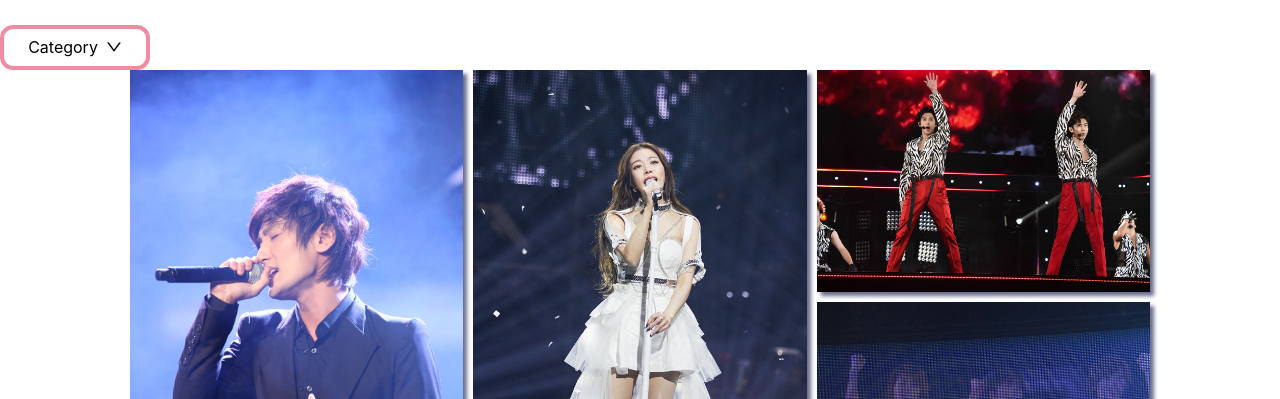
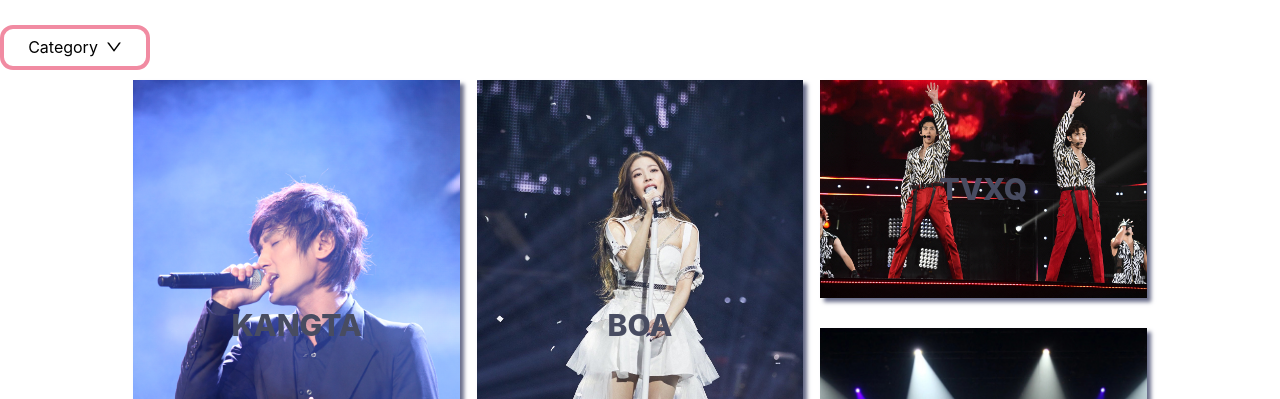
Before and after one commit to Hsieh-Lemon/smt-store, a React (Vite) app: page /artist in a window 1280 px wide. Shown: the part 296-695 px from the top of the page. Built offline with nearby package versions, Linux system fonts and the light colour scheme.

Commit message:
add artist hover

```diff
--- a/src/App.css
+++ b/src/App.css
@@ -85,21 +85,21 @@ body {
 .boss_img{
   display: flex;
   justify-content: center;
+  align-items: center;
   padding: 50px;
 }
 
-.boss_img h1{
-  position: relative;
-  right: 300px;
-  top: 150px;
-  color: #ffffff;
+.boss_img img{
+  width: 380px;
+  height: 400px;
+  object-fit: cover;
+  object-position: left;
 }
 
-
-
-
-
-
+.boss_img h1{
+  color: #000000;
+  margin: 25px;
+}
 
 
 /*
--- a/src/components/Gallery/gallery.module.css
+++ b/src/components/Gallery/gallery.module.css
@@ -1,20 +1,150 @@
 .gallery{
-   margin-bottom:130px ;
-    padding: 0 10px 0 10px;
+    margin-bottom:130px ;
+     padding: 0 10px 0 10px;
+ }
+
+ @media (min-width: 768px) {
+     .gallery {
+         padding: 0 130px 0 130px;
+     }
+   }
+
+
+
+.grid {
+	position: relative;
+	margin: 0 auto;
+
+	max-width: 1000px;
+	list-style: none;
+	text-align: center;
+}
+
+/* Common style */
+.grid figure {
+	position: relative;
+	float: left;
+	overflow: hidden;
+	margin: 10px 1%;
+	box-shadow: 4px 4px 4px #696D8A;
+	/*background: #3085a3;*/
+	text-align: center;
+	cursor: pointer;
+}
+
+.grid figure img {
+	position: relative;
+	display: block;
+	min-height: 100%;
+	max-width: 100%;
+	/*opacity: 0.8;*/
+}
+
+.grid figure figcaption {
+	padding: 2em;
+	color: #fff;
+	text-transform: uppercase;
+	font-size: 1.25em;
+	-webkit-backface-visibility: hidden;
+	backface-visibility: hidden;
+}
+
+.grid figure figcaption::before,
+.grid figure figcaption::after {
+	pointer-events: none;
+}
+
+.grid figure figcaption,
+.grid figure figcaption > a {
+	position: absolute;
+	top: 0;
+	left: 0;
+	width: 100%;
+	height: 100%;
+}
+
+/* Anchor will cover the whole item by default */
+/* For some effects it will show as a button */
+.grid figure figcaption > a {
+	z-index: 1000;
+	text-indent: 200%;
+	white-space: nowrap;
+	font-size: 0;
+	opacity: 0;
+}
+
+.grid figure h2 {
+	word-spacing: -0.15em;
+	font-weight: 300;
+}
+
+.grid figure h2 span {
+	font-weight: 800;
+}
+
+.grid figure h2,
+.grid figure p {
+	margin: 0;
+}
+
+.grid figure p {
+	letter-spacing: 1px;
+	font-size: 68.5%;
 }
 
 
-.gallery img{
-    box-shadow: 4px 4px 4px #696D8A;
-
+figure.effectSadie figcaption::before {
+	position: absolute;
+	top: 0;
+	left: 0;
+	width: 100%;
+	height: 100%;
+	background: -webkit-linear-gradient(top, rgba(72,76,97,0) 0%, rgba(72,76,97,0.8) 75%);
+	background: linear-gradient(to bottom, rgba(72,76,97,0) 0%, rgba(72,76,97,0.8) 75%);
+	content: '';
+	opacity: 0;
+	-webkit-transform: translate3d(0,50%,0);
+	transform: translate3d(0,50%,0);
 }
 
-@media (min-width: 768px) {
-    .gallery {
-        padding: 0 130px 0 130px;
-    }
+figure.effectSadie h2 {
+	position: absolute;
+	top: 50%;
+	left: 0;
+	width: 100%;
+	color: #484c61;
+	-webkit-transition: -webkit-transform 0.35s, color 0.35s;
+	transition: transform 0.35s, color 0.35s;
+	-webkit-transform: translate3d(0,-50%,0);
+	transform: translate3d(0,-50%,0);
+}
 
-    .search{
-        width: 50%;
-    }
-  }
+figure.effectSadie figcaption::before,
+figure.effectSadie p {
+	-webkit-transition: opacity 0.35s, -webkit-transform 0.35s;
+	transition: opacity 0.35s, transform 0.35s;
+}
+
+figure.effectSadie p {
+	position: absolute;
+	bottom: 0;
+	left: 0;
+	padding: 2em;
+	width: 100%;
+	opacity: 0;
+	-webkit-transform: translate3d(0,10px,0);
+	transform: translate3d(0,10px,0);
+}
+
+figure.effectSadie:hover h2 {
+	color: #fff;
+	-webkit-transform: translate3d(0,-50%,0) translate3d(0,-40px,0);
+	transform: translate3d(0,-50%,0) translate3d(0,-40px,0);
+}
+
+figure.effectSadie:hover figcaption::before ,
+figure.effectSadie:hover p {
+	opacity: 1;
+	-webkit-transform: translate3d(0,0,0);
+	transform: translate3d(0,0,0);
+}
--- a/src/components/Gallery/index.jsx
+++ b/src/components/Gallery/index.jsx
@@ -10,14 +10,21 @@ export default function Gallery({ artist }) {
             >
                 <Masonry gutter="10px">
                     {artist.map(artist => (
-                        <a href="#">
+                        <div class={styles.grid}>
+                            <figure className={styles.effectSadie}>
                                 <img
                                     key={artist.id}
                                     src={artist.image}
                                     style={{ width: "100%", display: "block" }}
                                     alt=""
                                 />
-                        </a>
+                                <figcaption>
+                                    <h2><span>{artist.name}</span></h2>
+                                    <p>Sadie never took her eyes off me.</p>
+                                    <a href="#">View more</a>
+                                </figcaption>
+                            </figure>
+                        </div>
                     ))}
                 </Masonry>
 
--- a/src/json/artist.json
+++ b/src/json/artist.json
@@ -1,12 +1,14 @@
 [
     {
         "id":"1",
+        "name":"KANGTA",
         "image":"/images/ARTIST/artist_kangta.jpg",
         "category":"solo"
     },
 
     {
         "id":"2",
+        "name":"BOA",
         "image":"/images/ARTIST/artist_boa.jpeg",
         "category":"solo"
 
@@ -14,6 +16,7 @@
 
     {
         "id":"3",
+        "name":"TVXQ",
         "image":"/images/ARTIST/artist_TVXQ.jpg",
         "category":"boys-team"
 
@@ -21,6 +24,7 @@
 
     {
         "id":"4",
+        "name":"SUPER JUNIOR",
         "image":"/images/ARTIST/artist_SJ.jpg",
         "category":"boys-team"
 
@@ -28,6 +32,7 @@
 
     {
         "id":"5",
+        "name":"GIRLS GENERATION",
         "image":"/images/ARTIST/artist_snsd.jpg",
         "category":"girls-team"
 
@@ -35,6 +40,7 @@
 
     {
         "id":"6",
+        "name":"SHINEE",
         "image":"/images/ARTIST/artist_shinee2.jpg",
         "category":"boys-team"
 
@@ -42,6 +48,7 @@
 
     {
         "id":"7",
+        "name":"F(X)",
         "image":"/images/ARTIST/artist_f(x).jpg",
         "category":"girls-team"
 
@@ -49,6 +56,7 @@
 
     {
         "id":"8",
+        "name":"EXO",
         "image":"/images/ARTIST/artist_exo.jpeg",
         "category":"boys-team"
 
@@ -56,6 +64,7 @@
 
     {
         "id":"9",
+        "name":"RED VELVET",
         "image":"/images/ARTIST/artist_rv2.jpg",
         "category":"girls-team"
 
@@ -63,6 +72,7 @@
 
     {
         "id":"10",
+        "name":"NCT",
         "image":"/images/ARTIST/artist_nct.jpg",
         "category":"boys-team"
 
@@ -70,6 +80,7 @@
 
     {
         "id":"11",
+        "name":"aespa",
         "image":"/images/ARTIST/artist_aespa.jpeg",
         "category":"girls-team"
 
@@ -77,6 +88,7 @@
 
     {
         "id":"12",
+        "name":"SUPERM",
         "image":"/images/ARTIST/artist_superm.jpeg",
         "category":"boys-team"
 
@@ -84,6 +96,7 @@
 
     {
         "id":"13",
+        "name":"GOT THE BEAT",
         "image":"/images/ARTIST/artist_gotthebeat.jpeg",
         "category":"girls-team"
 
--- a/src/pages/About.jsx
+++ b/src/pages/About.jsx
@@ -9,7 +9,7 @@ function About() {
             <Header className="layoutHeader" />
             <div className="layoutContent" >
                 <div className="boss_img">
-                    <img src="images/sm_boss.jpg"/>
+                    <img src="images/sm_boss.jpg" />
                     <h1>Pay To Unlock</h1>
                 </div>
             </div>
--- a/src/pages/Artist.jsx
+++ b/src/pages/Artist.jsx
@@ -7,7 +7,6 @@ import artists from "../json/artist.json"
 import Search from "../components/Search";
 import ArtistSelect from "../components/ArtistSelect";
 import { useParams } from 'react-router-dom';
-
 
 function Artist(){
     const { categoryName } = useParams();
```
Lines whose indentation alone changed are shown as unchanged.
